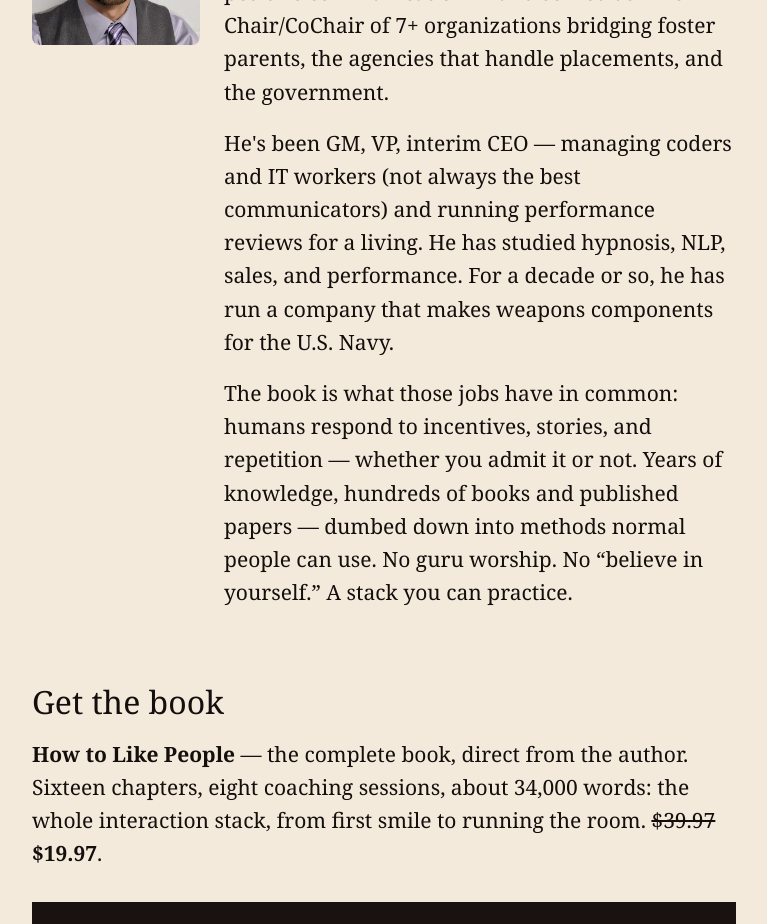
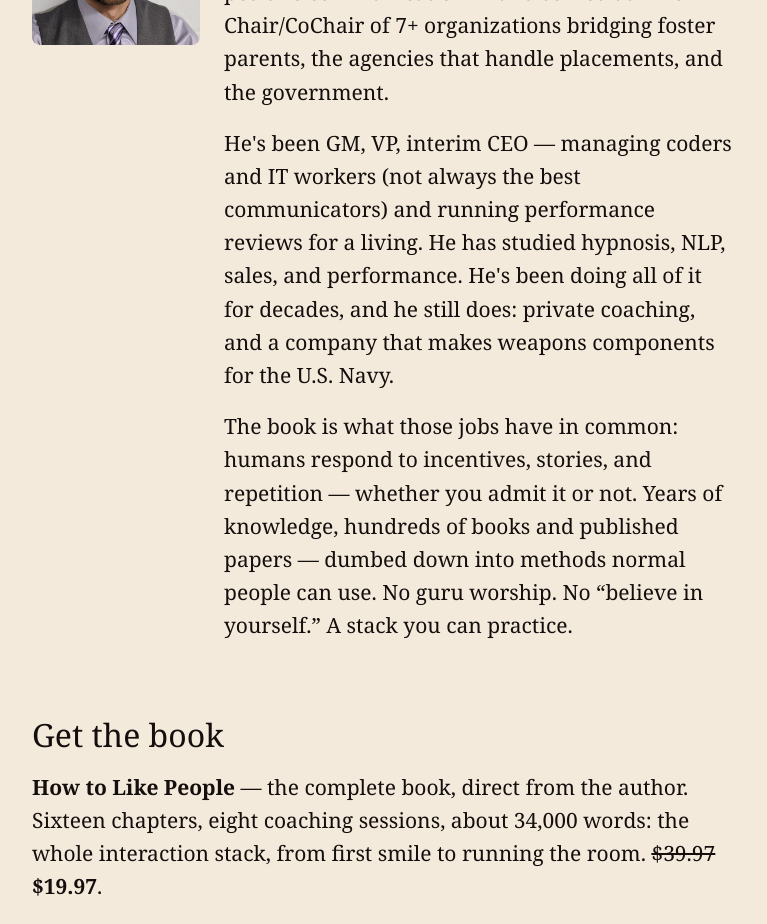
Before and after one commit to SOCIT/invocationinc-h2lp, a Next.js app: page / in a window 1280 px wide. Shown: the part 9020-9944 px from the top of the page, without its empty margins (256-1023 px from the left). Built offline with nearby package versions, Linux system fonts and the light colour scheme.

Commit message:
Bio P2: decades + still active framing (private coaching, Navy company)

```diff
--- a/src/components/H2LPPage.tsx
+++ b/src/components/H2LPPage.tsx
@@ -300,8 +300,9 @@ export function H2LPPage() {
             <p>
               He&apos;s been GM, VP, interim CEO — managing coders and IT workers (not always
               the best communicators) and running performance reviews for a living. He has
-              studied hypnosis, NLP, sales, and performance. For a decade or so, he has
-              run a company that makes weapons components for the U.S. Navy.
+              studied hypnosis, NLP, sales, and performance. He&apos;s been doing all of it for decades,
+              and he still does: private coaching, and a company that makes weapons components for
+              the U.S. Navy.
             </p>
 
             <p>
```
